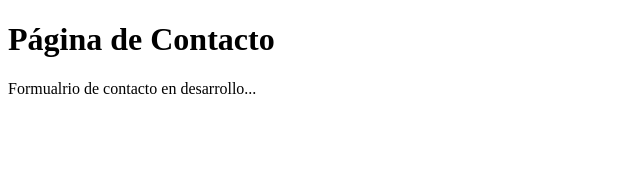
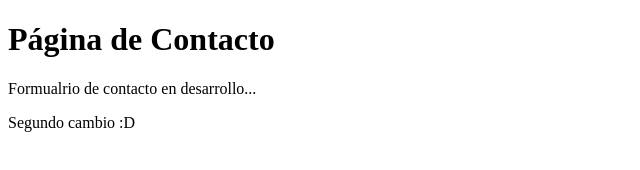
Before and after one commit to chuynor/myrepository, a plain HTML site: page contacto.html in a window 1280 px wide. Shown: the whole page, without its empty margins (0-640 px from the left). Drawn offline with Linux system fonts and the light colour scheme.

Commit message:
Added the second change

```diff
--- a/contacto.html
+++ b/contacto.html
@@ -7,5 +7,6 @@
 <body>
     <h1>Página de Contacto</h1>
     <p>Formualrio de contacto en desarrollo...</p>
+    <p>Segundo cambio :D</p>
 </body>
 </html>
```
